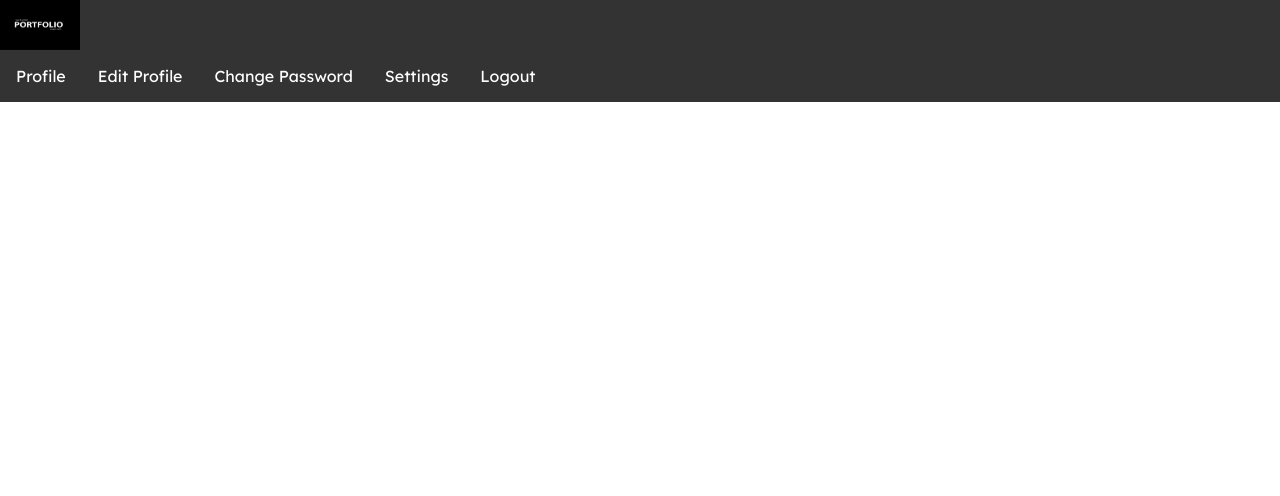
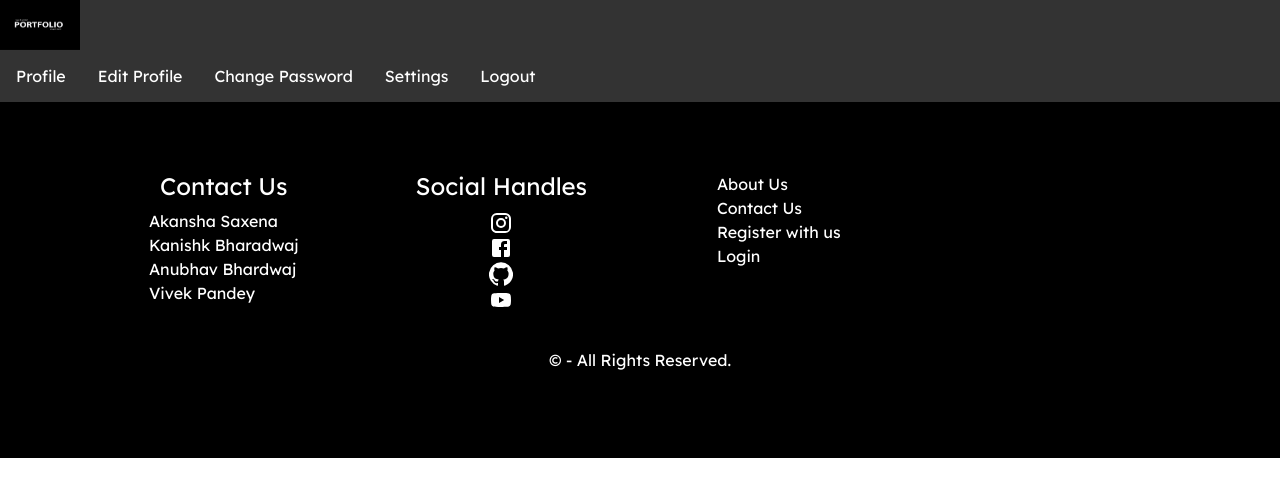
Before and after one commit to coderkabh/Show_My_Folio, a React (Create React App) app: page /Profile in a window 1280 px wide. Shown: the top 496 px of the page. Built offline with nearby package versions, Linux system fonts and the light colour scheme.

Commit message:
Update Profile.js

```diff
--- a/src/Components/Profile.js
+++ b/src/Components/Profile.js
@@ -1,6 +1,7 @@
 import React from 'react'
 import HeaderIndex from './HeaderIndex';
 import pic from '../assets/portfolio.jpg';
+import Footer from './Footer';
 
 function Profile() {
     return (
@@ -17,6 +18,11 @@ function Profile() {
         link4 = "/settings"
         option5="Logout"
         link5 = "/"/>
+
+        <div className="background">
+
+        </div>
+<Footer/>
         </>
     )
 }
```
